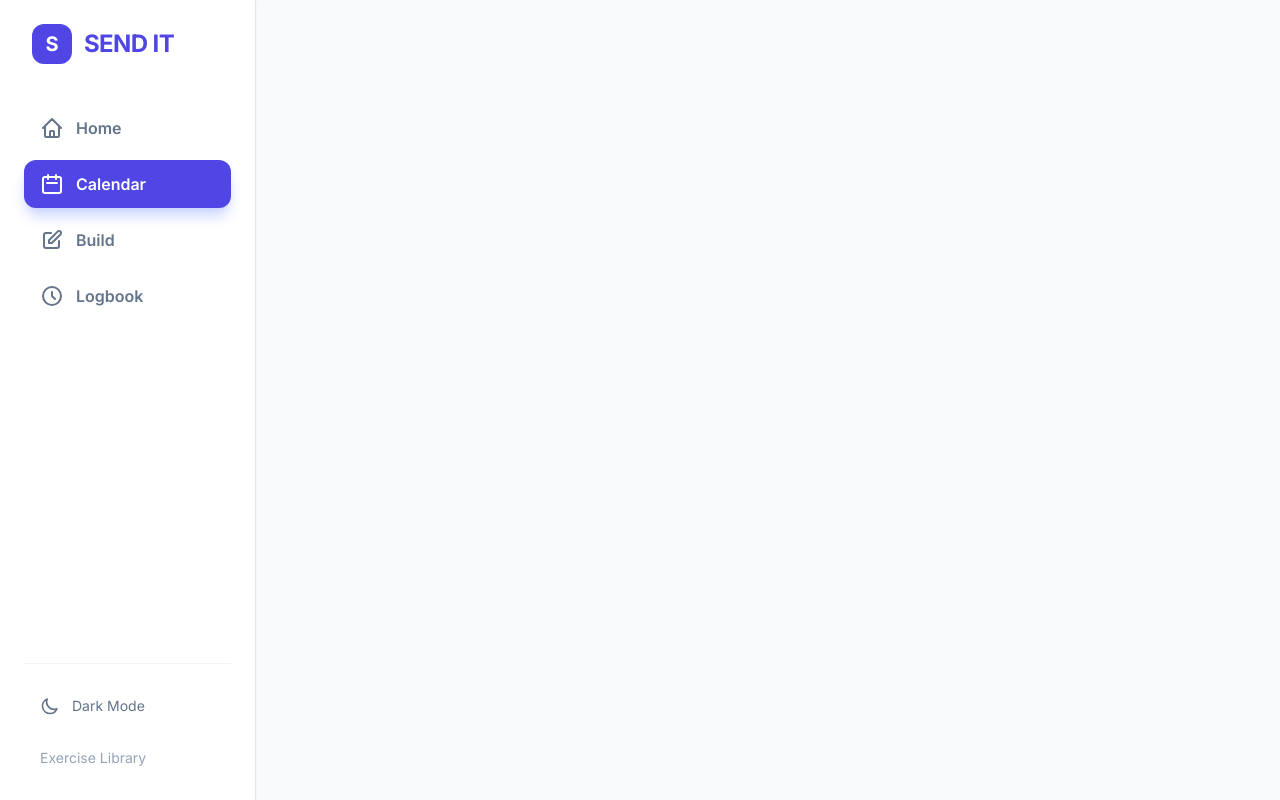
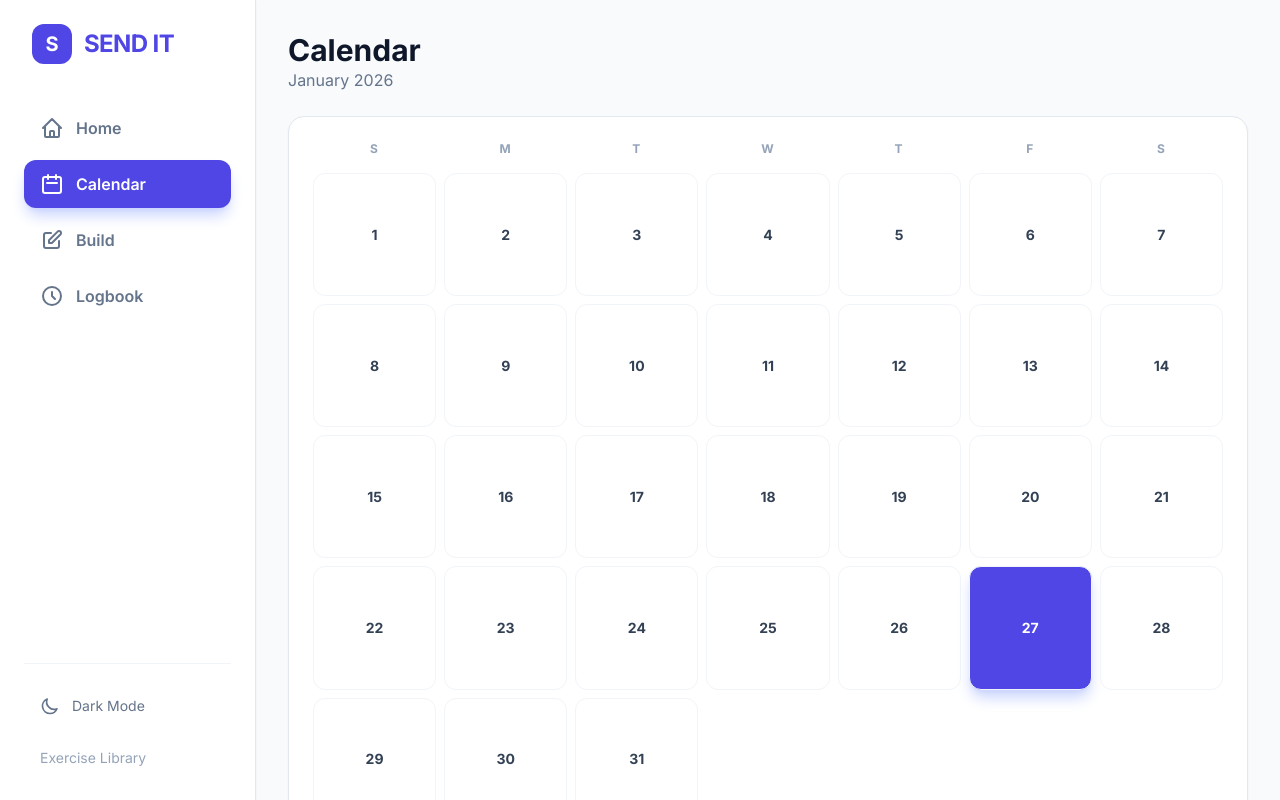
Before and after one commit to davesinpi/climbingapp, a React (Vite) app: page / in a window 1280 px wide. Both pictures are taken after a click on the button "Calendar". Shown: the top 800 px of the page. Built offline with nearby package versions, Linux system fonts and the light colour scheme.

Commit message:
feat(calendar): Implement calendar view for sessions
Adds a new calendar view component to display workout sessions visually on a monthly calendar. Users can see sessions for each day and select a day to view specific workout details.

```diff
--- a/App.tsx
+++ b/App.tsx
@@ -151,6 +151,95 @@ const TemplatesView: React.FC<{
   );
 };
 
+const CalendarView: React.FC<{ sessions: Session[], onEditSession: (s: Session) => void }> = ({ sessions, onEditSession }) => {
+  const [selectedDay, setSelectedDay] = useState<number>(new Date().getDate());
+  const today = new Date();
+
+  const daysInMonth = new Date(today.getFullYear(), today.getMonth() + 1, 0).getDate();
+  const days = Array.from({ length: daysInMonth }, (_, i) => i + 1);
+
+  const getSessionsForDay = (day: number) => {
+    return sessions.filter(s => {
+      const d = new Date(s.date);
+      return d.getDate() === day && d.getMonth() === today.getMonth() && d.getFullYear() === today.getFullYear();
+    });
+  };
+
+  const sessionsForSelectedDay = getSessionsForDay(selectedDay);
+
+  return (
+    <div className="space-y-6 animate-in fade-in duration-300">
+      <header>
+        <h1 className="text-3xl font-bold dark:text-white transition-colors">Calendar</h1>
+        <p className="text-slate-500 dark:text-slate-400">{today.toLocaleString('default', { month: 'long', year: 'numeric' })}</p>
+      </header>
+
+      <div className="bg-white dark:bg-slate-900 p-6 rounded-2xl border border-slate-200 dark:border-slate-800 shadow-sm transition-colors">
+        <div className="grid grid-cols-7 gap-2 text-center mb-4">
+          {['S', 'M', 'T', 'W', 'T', 'F', 'S'].map(d => (
+            <div key={d} className="text-xs font-bold text-slate-400 dark:text-slate-500 uppercase tracking-widest">{d}</div>
+          ))}
+        </div>
+        <div className="grid grid-cols-7 gap-2">
+          {days.map(d => {
+            const isToday = d === today.getDate();
+            const isSelected = d === selectedDay;
+            const sessionsCount = getSessionsForDay(d).length;
+
+            return (
+              <button
+                key={d}
+                onClick={() => setSelectedDay(d)}
+                className={`aspect-square border border-slate-100 dark:border-slate-800 rounded-xl flex flex-col items-center justify-center relative transition-all active:scale-95 ${
+                  isSelected
+                    ? 'bg-indigo-600 border-indigo-600 text-white shadow-lg shadow-indigo-200 dark:shadow-none'
+                    : isToday
+                      ? 'bg-indigo-50 dark:bg-indigo-900/20 border-indigo-200 dark:border-indigo-800 text-indigo-600 dark:text-indigo-400'
+                      : 'hover:bg-slate-50 dark:hover:bg-slate-800 text-slate-700 dark:text-slate-300'
+                }`}
+              >
+                <span className="text-sm font-bold">{d}</span>
+                {sessionsCount > 0 && (
+                  <div className={`absolute bottom-1 w-1 h-1 rounded-full ${isSelected ? 'bg-white' : 'bg-indigo-400'}`}></div>
+                )}
+              </button>
+            );
+          })}
+        </div>
+      </div>
+
+      <div className="space-y-4">
+        <h2 className="text-xl font-bold dark:text-slate-100 flex items-center gap-2">
+          Sessions on {today.toLocaleString('default', { month: 'short' })} {selectedDay}
+          <span className="bg-slate-100 dark:bg-slate-800 px-2 py-0.5 rounded text-xs font-mono text-slate-500">{sessionsForSelectedDay.length}</span>
+        </h2>
+
+        {sessionsForSelectedDay.length > 0 ? (
+          sessionsForSelectedDay.map(s => (
+            <div
+              key={s.id}
+              onClick={() => onEditSession(s)}
+              className="bg-white dark:bg-slate-900 p-4 rounded-2xl border border-slate-200 dark:border-slate-800 shadow-sm flex justify-between items-center cursor-pointer hover:border-indigo-400 transition-colors group"
+            >
+              <div>
+                <p className="font-bold dark:text-slate-100 group-hover:text-indigo-600 transition-colors">{s.name}</p>
+                <p className="text-xs text-slate-500 uppercase font-bold tracking-tighter">{s.exercises.length} Exercises • {s.exercises.reduce((acc, e) => acc + e.sets.length, 0)} Sets</p>
+              </div>
+              <svg xmlns="http://www.w3.org/2000/svg" className="h-5 w-5 text-slate-300 group-hover:text-indigo-500 transition-colors" fill="none" viewBox="0 0 24 24" stroke="currentColor">
+                <path strokeLinecap="round" strokeLinejoin="round" strokeWidth={2} d="M9 5l7 7-7 7" />
+              </svg>
+            </div>
+          ))
+        ) : (
+          <div className="text-center py-12 bg-slate-50 dark:bg-slate-800/30 rounded-2xl border-2 border-dashed border-slate-200 dark:border-slate-800">
+            <p className="text-slate-400 italic text-sm">No training logged for this day.</p>
+          </div>
+        )}
+      </div>
+    </div>
+  );
+};
+
 const HistoryView: React.FC<{ onEditSession: (s: Session) => void; onDeleteSession: (id: string) => void }> = ({ onEditSession, onDeleteSession }) => {
   const [sessions, setSessions] = useState<Session[]>([]);
   const [expandedSessionId, setExpandedSessionId] = useState<string | null>(null);
@@ -239,16 +328,23 @@ const App: React.FC = () => {
   const [editingTemplate, setEditingTemplate] = useState<WorkoutTemplate | null>(null);
   const [exerciseLibrary, setExerciseLibrary] = useState<Exercise[]>([]);
   const [isExerciseModalOpen, setIsExerciseModalOpen] = useState(false);
+  const [allSessions, setAllSessions] = useState<Session[]>([]);
 
   useEffect(() => {
     StorageService.init();
     setExerciseLibrary(StorageService.getExercises());
-    const current = StorageService.getSessions().find(s => !s.isCompleted);
+    const sessions = StorageService.getSessions();
+    setAllSessions(sessions);
+    const current = sessions.find(s => !s.isCompleted);
     if (current) {
       setActiveSession(current);
       setActiveView('ActiveSession');
     }
   }, []);
+
+  const refreshSessions = () => {
+    setAllSessions(StorageService.getSessions());
+  };
 
   const startSessionFromTemplate = (template: WorkoutTemplate) => {
     const newSession: Session = {
@@ -263,6 +359,7 @@ const App: React.FC = () => {
       )
     };
     StorageService.saveSession(newSession);
+    setAllSessions(prev => [...prev, newSession]);
     setActiveSession(newSession);
     setActiveView('ActiveSession');
   };
@@ -277,6 +374,7 @@ const App: React.FC = () => {
       exercises: []
     };
     StorageService.saveSession(newSession);
+    setAllSessions(prev => [...prev, newSession]);
     setActiveSession(newSession);
     setActiveView('ActiveSession');
   };
@@ -292,12 +390,18 @@ const App: React.FC = () => {
     setExerciseLibrary(StorageService.getExercises());
   };
 
+  const handleCompleteSession = () => {
+    setActiveSession(null);
+    refreshSessions();
+    setActiveView('History');
+  };
+
   if (activeView === 'ActiveSession' && activeSession) {
     return (
       <SessionLogger
         session={activeSession}
-        onComplete={() => { setActiveSession(null); setActiveView('History'); }}
-        onCancel={() => { setActiveSession(null); setActiveView('Dashboard'); }}
+        onComplete={handleCompleteSession}
+        onCancel={() => { setActiveSession(null); refreshSessions(); setActiveView('Dashboard'); }}
       />
     );
   }
@@ -320,7 +424,13 @@ const App: React.FC = () => {
           onCancel={() => { setEditingTemplate(null); setActiveView('Templates'); }}
         />
       )}
-      {activeView === 'History' && <HistoryView onEditSession={(s) => { setActiveSession(s); setActiveView('ActiveSession'); }} onDeleteSession={() => {}} />}
+      {activeView === 'Calendar' && (
+        <CalendarView
+          sessions={allSessions}
+          onEditSession={(s) => { setActiveSession(s); setActiveView('ActiveSession'); }}
+        />
+      )}
+      {activeView === 'History' && <HistoryView onEditSession={(s) => { setActiveSession(s); setActiveView('ActiveSession'); }} onDeleteSession={refreshSessions} />}
       {activeView === 'Exercises' && (
         <div className="space-y-6">
           <header className="flex justify-between items-center">
```
